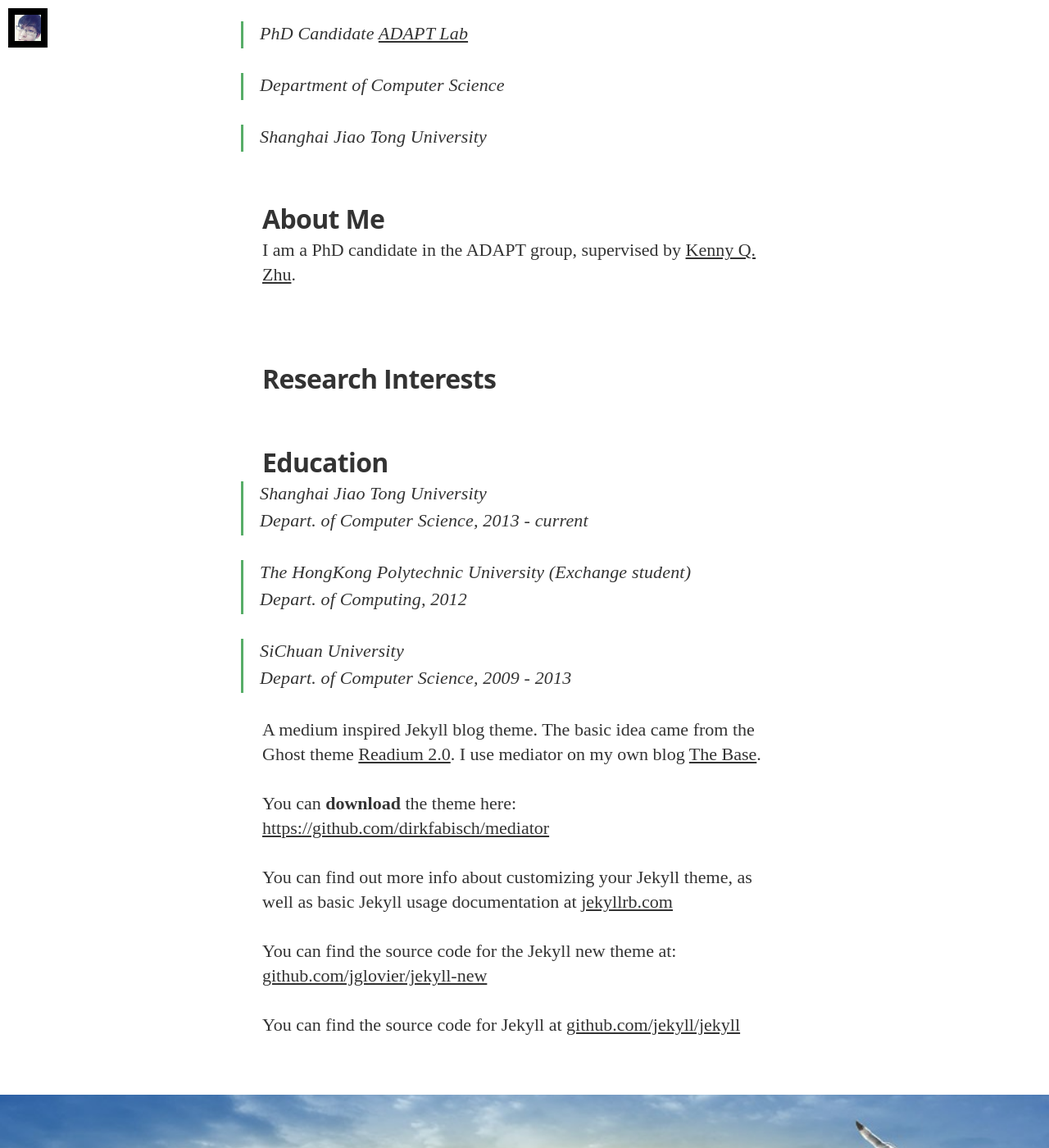
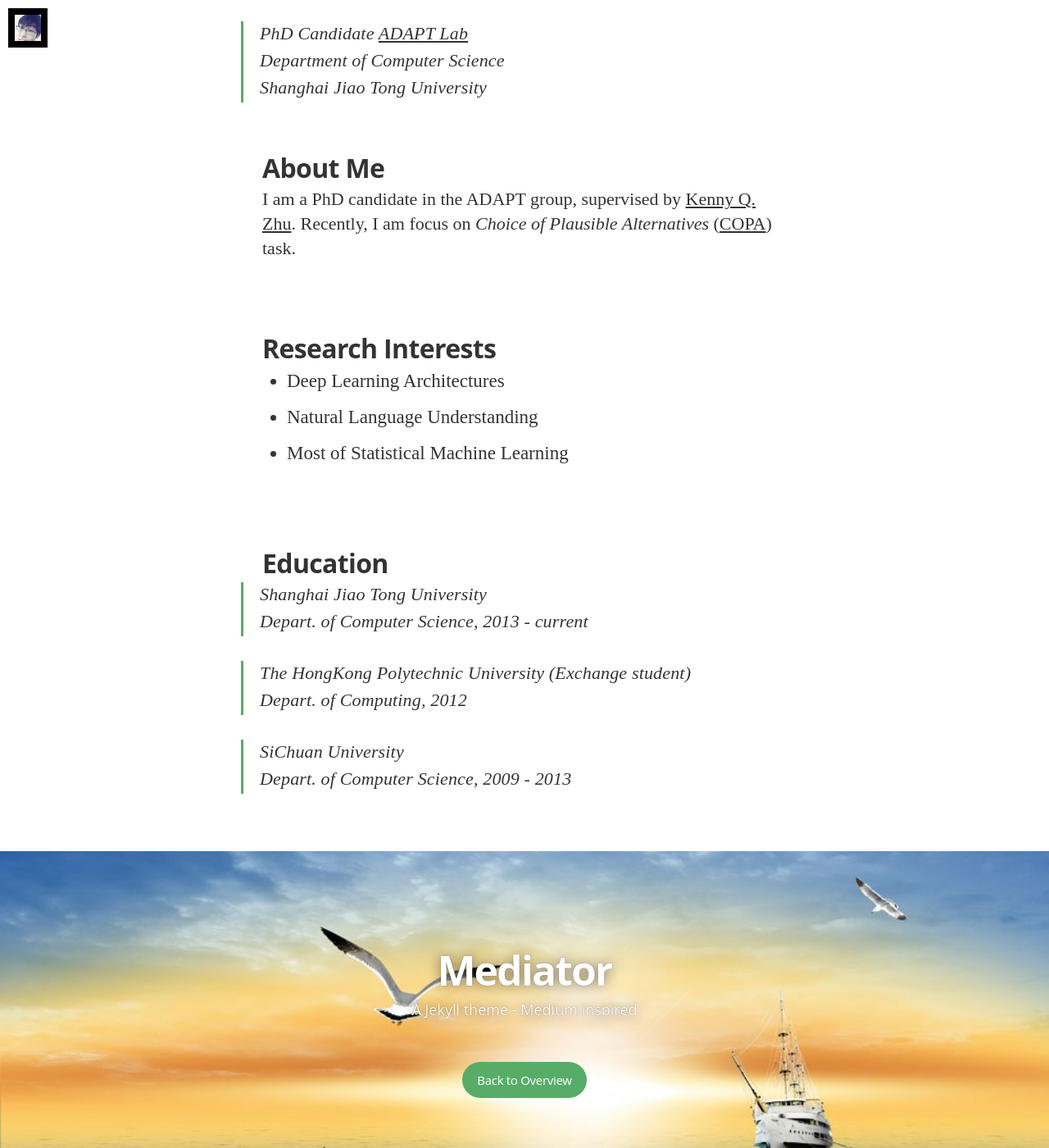
Before and after one commit to yysherlock/yysherlock.github.io, a Jekyll site: the page built from about.md, in a window 1280 px wide and 1400 px high, scrolled down 231 px. Shown: the whole window at 82% size. Built offline with Jekyll 4.4.1, drawn with Linux system fonts in a browser that asks for light colours; nearby versions of some CDN libraries; some web fonts are replaced; Markdown is read by kramdown in place of the engine named in the settings.

Commit message:
fix about.md

```diff
--- a/about.md
+++ b/about.md
@@ -5,34 +5,29 @@
 ---
 
 > PhD Candidate [ADAPT Lab](http://adapt.seiee.sjtu.edu.cn/)
-
+>
 > Department of Computer Science
-
+>
 > Shanghai Jiao Tong University
 
-# About Me
+About Me
+--------------
 I am a PhD candidate in the ADAPT group, supervised by [Kenny Q. Zhu](http://www.cs.sjtu.edu.cn/~kzhu/).
+Recently, I am focus on *Choice of Plausible Alternatives* ([COPA](http://people.ict.usc.edu/~gordon/copa.html)) task.
 
-# Research Interests
+Research Interests
+-------------
+* Deep Learning Architectures
+* Natural Language Understanding
+* Most of Statistical Machine Learning
 
-# Education
+Education
+----------------
 > Shanghai Jiao Tong University
 >> Depart. of Computer Science, 2013 - current
-
+>
 > The HongKong Polytechnic University (Exchange student)
 >> Depart. of Computing, 2012
-
+>
 > SiChuan University
 >> Depart. of Computer Science, 2009 - 2013
-
-A medium inspired Jekyll blog theme. The basic idea came from the Ghost theme
-[Readium 2.0](http://www.svenread.com/readium-ghost-theme/). I use mediator on my own blog [The Base](blog.base68.com).
-
-You can **download** the theme here:
-[https://github.com/dirkfabisch/mediator](https://github.com/dirkfabisch/mediator)
-
-You can find out more info about customizing your Jekyll theme, as well as basic Jekyll usage documentation at [jekyllrb.com](http://jekyllrb.com/)
-
-You can find the source code for the Jekyll new theme at: [github.com/jglovier/jekyll-new](https://github.com/jglovier/jekyll-new)
-
-You can find the source code for Jekyll at [github.com/jekyll/jekyll](https://github.com/jekyll/jekyll)
```
